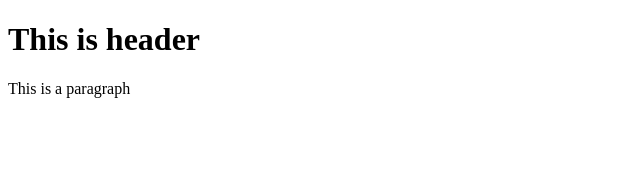
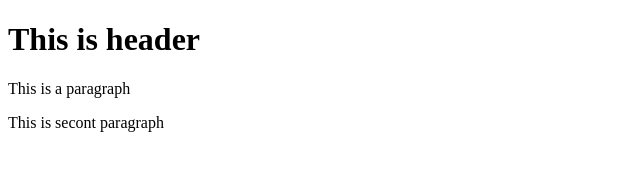
Before and after one commit to klekhraj/git-test, a website: page index.html in a window 1280 px wide. Shown: the whole page, without its empty margins (0-640 px from the left). Drawn offline with Linux system fonts and the light colour scheme.

Commit message:
fourth commit

```diff
--- a/index.html
+++ b/index.html
@@ -5,5 +5,7 @@
     <body>
         <h1>This is header</h1>
         <p>This is a paragraph</p>
+        <p>This is secont paragraph</p>
+
     </body>
 </html>
```
Also changed, not shown: package.json (added, +24 -0 lines), 1 other file.
